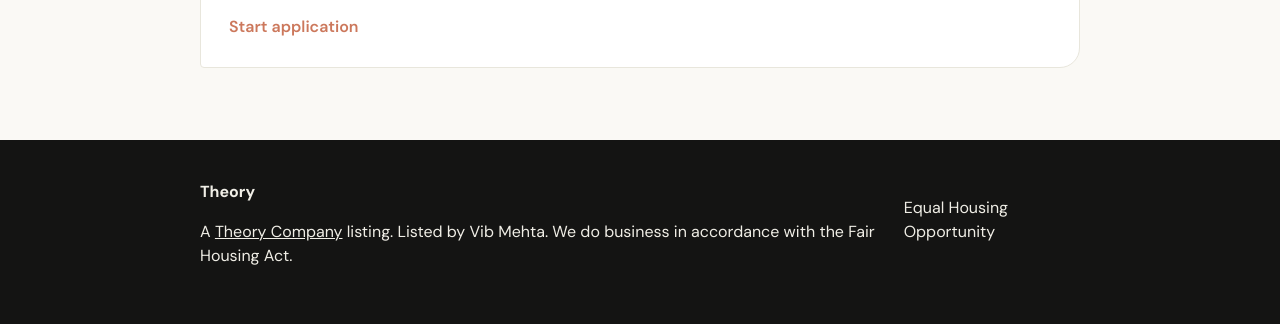
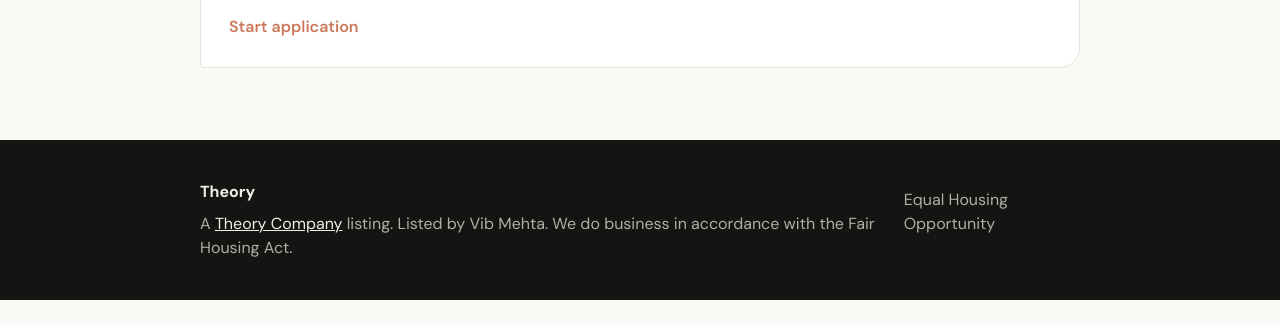
Before and after one commit to Incredix/vibmehta.com, a website: page public/index.html in a window 1280 px wide. Shown: the part 652-976 px from the top of the page. After the commit the page ends 952 px from the top, so only its background shows below. Drawn offline with Linux system fonts and the light colour scheme; no server answers.

Commit message:
Keep footer credit readable under the Theory lockup.
Co-authored-by: Cursor <cursoragent@cursor.com>

```diff
--- a/public/styles.css
+++ b/public/styles.css
@@ -209,6 +209,11 @@ h1 {
   gap: 24px;
 }
 
+.site-footer p {
+  margin: 8px 0 0;
+  color: #b0aea5;
+}
+
 .site-footer a {
   color: #f0eee6;
 }
```
